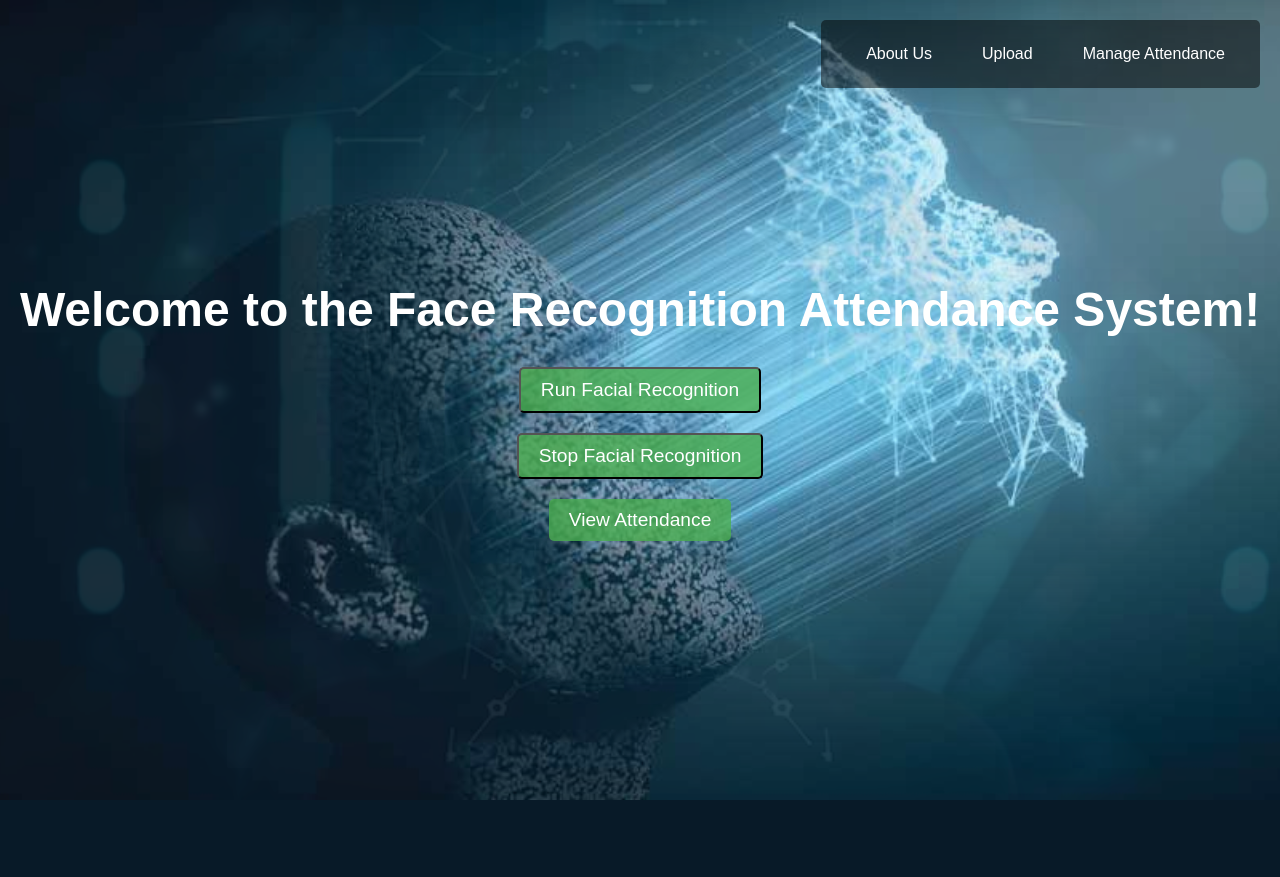
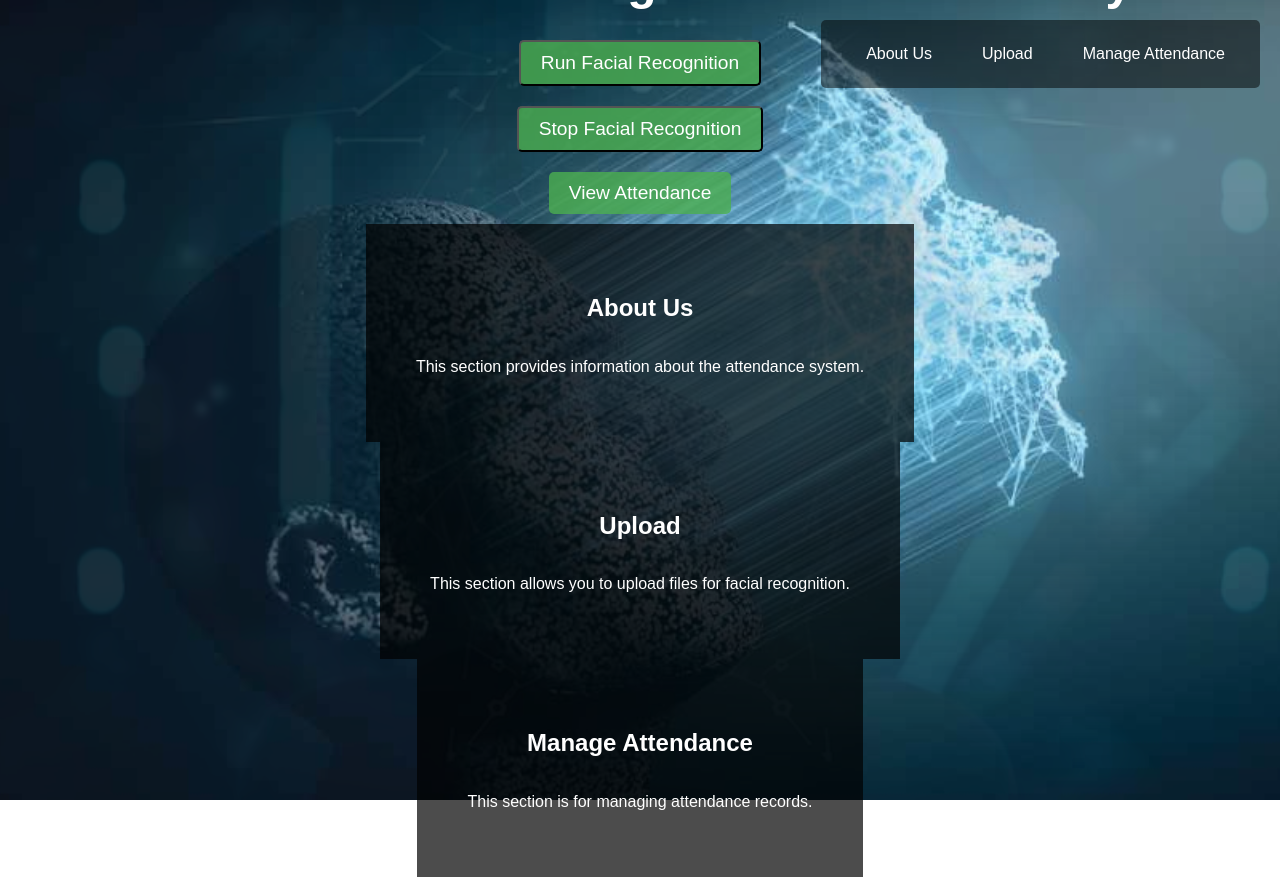
Before and after one commit to Sharmaji4103/attendance, a Flask app: page / in a window 1280 px wide. Before the commit the page ends 800 px from the top, so only its background shows below. Run offline with Flask 3, Linux system fonts and the light colour scheme.

Commit message:
Update index.html

```diff
--- a/templates/index.html
+++ b/templates/index.html
@@ -88,6 +88,16 @@
         #file-upload-form {
             display: none;
         }
+
+        section {
+            height: 100vh; /* Each section takes the full viewport height */
+            padding: 50px;
+            background: rgba(0, 0, 0, 0.7);
+            display: flex;
+            justify-content: center;
+            align-items: center;
+            flex-direction: column;
+        }
     </style>
 </head>
 <body>
@@ -120,6 +130,22 @@
         <!-- Placeholder for flash messages -->
     </div>
 
+    <!-- Sections for navigation -->
+    <section id="about-us">
+        <h2>About Us</h2>
+        <p>This section provides information about the attendance system.</p>
+    </section>
+
+    <section id="upload">
+        <h2>Upload</h2>
+        <p>This section allows you to upload files for facial recognition.</p>
+    </section>
+
+    <section id="manage-attendance">
+        <h2>Manage Attendance</h2>
+        <p>This section is for managing attendance records.</p>
+    </section>
+
     <script>
         // Smooth scrolling for navigation links
         document.querySelectorAll('.navbar a').forEach(anchor => {
```
